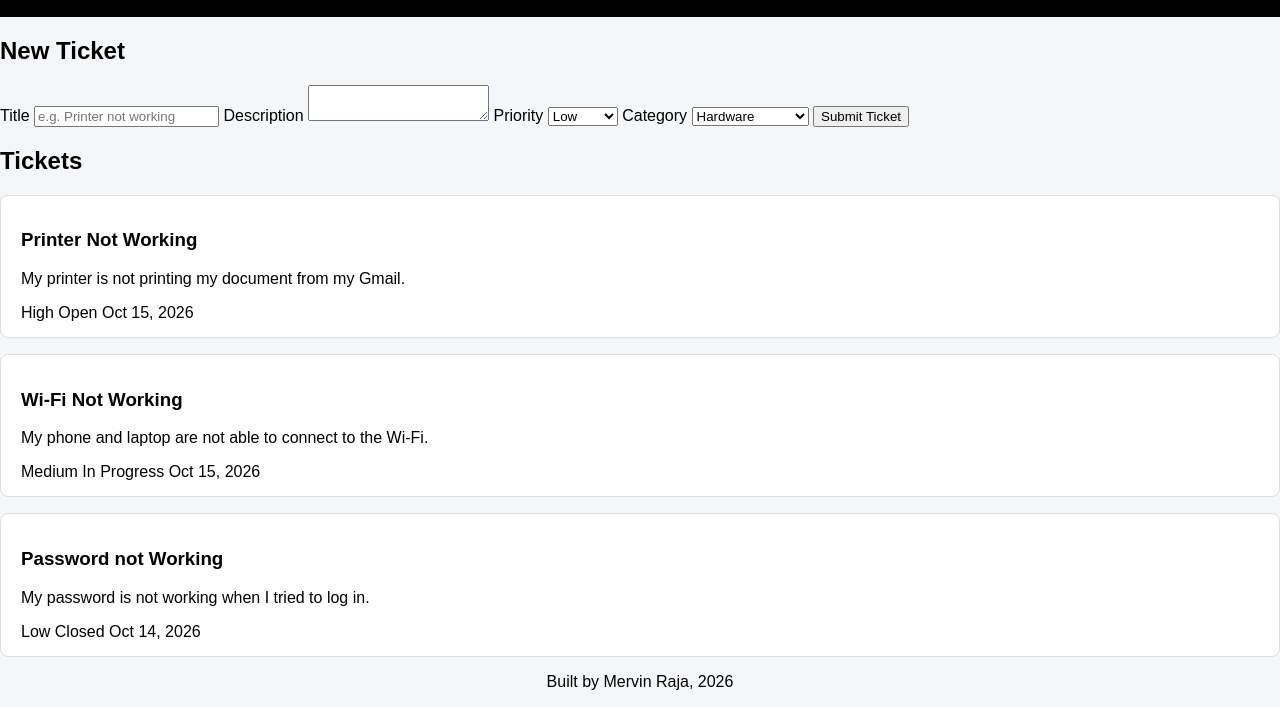
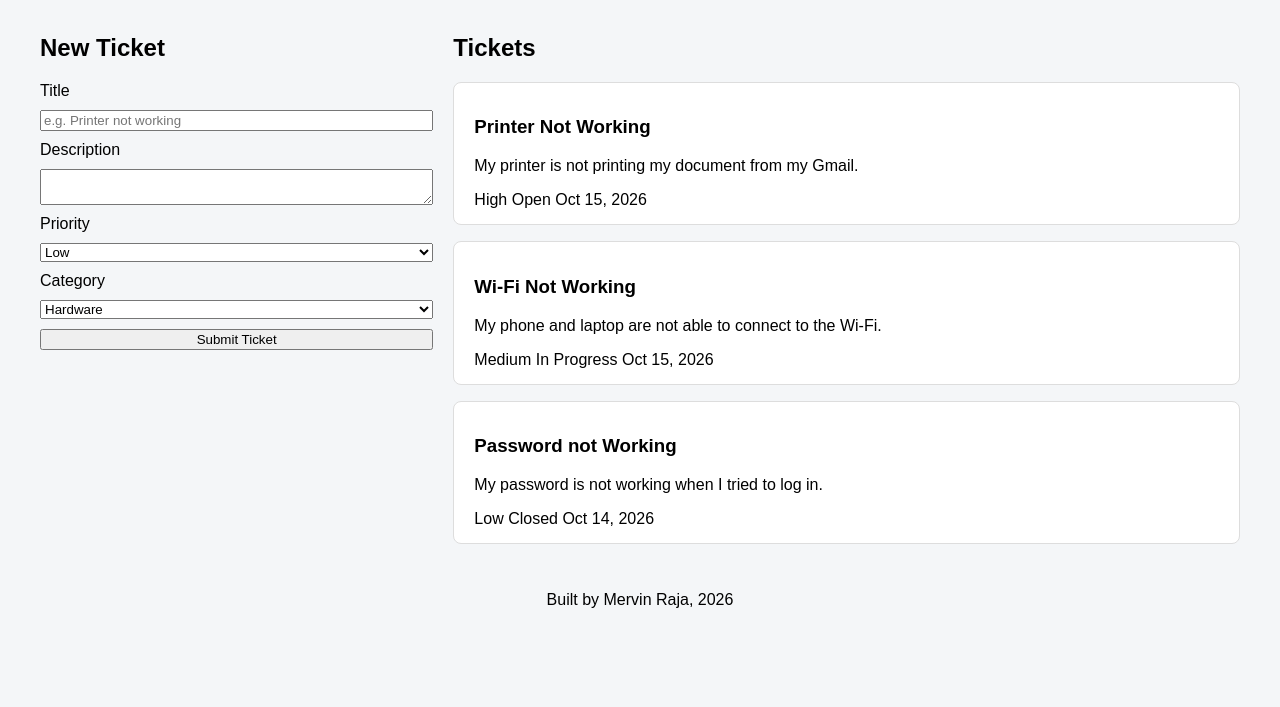
Before and after one commit to Mervraja75/ticket-tracker-app, a plain HTML site: page client/index.html in a window 1280 px wide. Shown: the part 101-808 px from the top of the page. Drawn offline with Linux system fonts and the light colour scheme.

Commit message:
Added two-column Flexbox layout

```diff
--- a/client/index.html
+++ b/client/index.html
@@ -4,7 +4,7 @@
     <head>
         <meta charset="UTF-8"> <!-- supports all characters, incl. emojis -->
         <meta name="viewport" content="width=device-width, initial-scale=1.0"> <!-- makes the page scale correctly on phones -->
-        <link rel="stylesheet" href="styles.css"
+        <link rel="stylesheet" href="styles.css">
         <title>Ticket Tracker App</title>
     </head>
 
@@ -14,7 +14,7 @@
         </header>
 
         <main>
-            <section>
+            <section class="form-section">
                 <!--TICKET FORM-->
                 <h2>New Ticket</h2>
                 <form>
@@ -48,7 +48,7 @@
                 </form>
             </section>
 
-            <section>
+            <section class="list-section">
                 <h2>Tickets</h2>
                 <article class="ticket-card">
                     <h3>Printer Not Working</h3>
--- a/client/styles.css
+++ b/client/styles.css
@@ -11,6 +11,27 @@
     padding: 10px 15px;
 }
 
+main {
+    display: flex; /* turns on Flexbox */
+    gap: 20px; /* space between items */
+    padding: 15px 40px;
+    align-items: flex-start; /* so the form doesn't stretch to the height of list */
+}
+
+.form-section {
+    flex: 1; /*take your share of the free space. */
+}
+
+form { /* made the details of form to be on top of each other neatly */
+    display: flex;
+    flex-direction: column;
+    gap: 10px;
+}
+
+.list-section {
+    flex: 2; /* the list needs more room */
+}
+
 .ticket-card {
     background-color: white;
     border: 1px solid #ddd;
```
